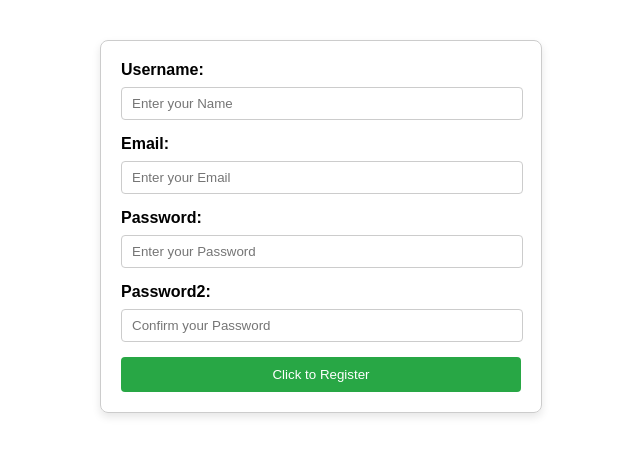
After one commit to mirunaaf/SelfcareDocker, a Django app: page /signup in a window 1280 px wide. The commit adds this page. Shown: the top 456 px of the page, without its empty margins (319-959 px from the left). Run offline with Django 5.2, Linux system fonts and the light colour scheme.

Commit message:
added signup functionality

```diff
--- a/myapp/templates/myapp/index.html
+++ b/myapp/templates/myapp/index.html
@@ -16,7 +16,7 @@
              <img src="{% static 'myapp/images/image5.webp' %}" alt="Self-care image">
         </div>
         <div class="button-container">
-            <button class="btn">Sign UP</button>
+            <button onclick="window.location.href='/signup.html'" class="btn">Sign UP</button>
             <button class="btn">Sign In</button>
         </div>
     </div>
--- /dev/null
+++ b/myapp/templates/myapp/signup.html
@@ -0,0 +1,76 @@
+<!DOCTYPE html>
+<html lang="en">
+<head>
+<meta charset="UTF-8">
+<meta name="viewport" content="width=device-width, initial-scale=1.0">
+<title>Sign up</title>
+<style>
+        body {
+            font-family: Arial, sans-serif;
+            margin: 20px;
+            padding: 20px;
+        }
+        form {
+            max-width: 400px;
+            margin: auto;
+            padding: 20px;
+            border: 1px solid #ccc;
+            border-radius: 8px;
+            box-shadow: 0 4px 8px rgba(0, 0, 0, 0.1);
+        }
+        label {
+            display: block;
+            margin-bottom: 8px;
+            font-weight: bold;
+        }
+        input[type="text"], input[type="email"], input[type="tel"] {
+            width: calc(100% - 20px);
+            padding: 8px 10px;
+            margin-bottom: 15px;
+            border: 1px solid #ccc;
+            border-radius: 4px;
+        }
+        input[type="submit"] {
+            width: 100%;
+            padding: 10px;
+            background-color: #28a745;
+            color: white;
+            border: none;
+            border-radius: 4px;
+            cursor: pointer;
+        }
+        input[type="submit"]:hover {
+            background-color: #218838;
+        }
+</style>
+</head>
+<body>
+
+<form name="register" method="post" action="../insertuser">
+    {% csrf_token %}
+
+    <label for="tuname">Username:</label>
+<input type="text" id="tuname" name="tuname" placeholder="Enter your Name">
+
+    <label for="tuemail">Email:</label>
+<input type="email" id="tuemail" name="tuemail" placeholder="Enter your Email">
+
+    <label for="tupassword">Password:</label>
+<input type="tel" id="tupassword" name="tupassword" placeholder="Enter your Password">
+
+    <label for="tupassword2">Password2:</label>
+<input type="tel" id="tupassword2" name="tupassword2" placeholder="Confirm your Password">
+
+    <input type="submit" name="reg" value="Click to Register">
+</form>
+
+{% if messages %}
+    <ul class="messages">
+        {% for message in messages %}
+            <li class="{{ message.tags }}">{{ message }}</li>
+        {% endfor %}
+    </ul>
+{% endif %}
+
+</body>
+</html>
--- a/myapp/urls.py
+++ b/myapp/urls.py
@@ -22,4 +22,7 @@ urlpatterns = [
     path('admin/', admin.site.urls),
     path('', views.index , name='index'),
     path('menu', views.menu , name='menu'),
+    path('signup', views.signup, name='signup'),
+    path('insertuser', views.insertuser, name='insertuser'),
+
 ]
--- a/myapp/views.py
+++ b/myapp/views.py
@@ -1,8 +1,40 @@
-from django.shortcuts import render
+from django.shortcuts import render, redirect
+from .models import User
+from django.contrib import messages
+
 
 # Create your views here.
 def index(request):
-    return render(request,"myapp/index.html",{})
+    return render(request, "myapp/index.html", {})
+
 
 def menu(request):
-    return render(request,"myapp/menu.html",{})
+    return render(request, "myapp/menu.html", {})
+
+
+def signup(request):
+    return render(request, "myapp/signup.html", {})
+
+
+def insertuser(request):
+    text_uname = request.POST['tuname']
+    text_email = request.POST['tuemail']
+    text_password = request.POST['tupassword']
+    text_password2 = request.POST['tupassword2']
+
+    if text_password != text_password2:
+        messages.error(request, "Passwords do not match.")
+        return redirect("/signup")
+
+    if User.objects.filter(username=text_uname).exists():
+        messages.error(request, "Username is already taken. Try another one.")
+        return redirect("/signup")
+
+    if User.objects.filter(email=text_email).exists():
+        messages.error(request, "Email is already in use. Try logging in or use another email.")
+        return redirect("/signup")
+
+    ob = User(username=text_uname, email=text_email, password=text_password)
+    ob.save()
+
+    return redirect("/menu")
```
